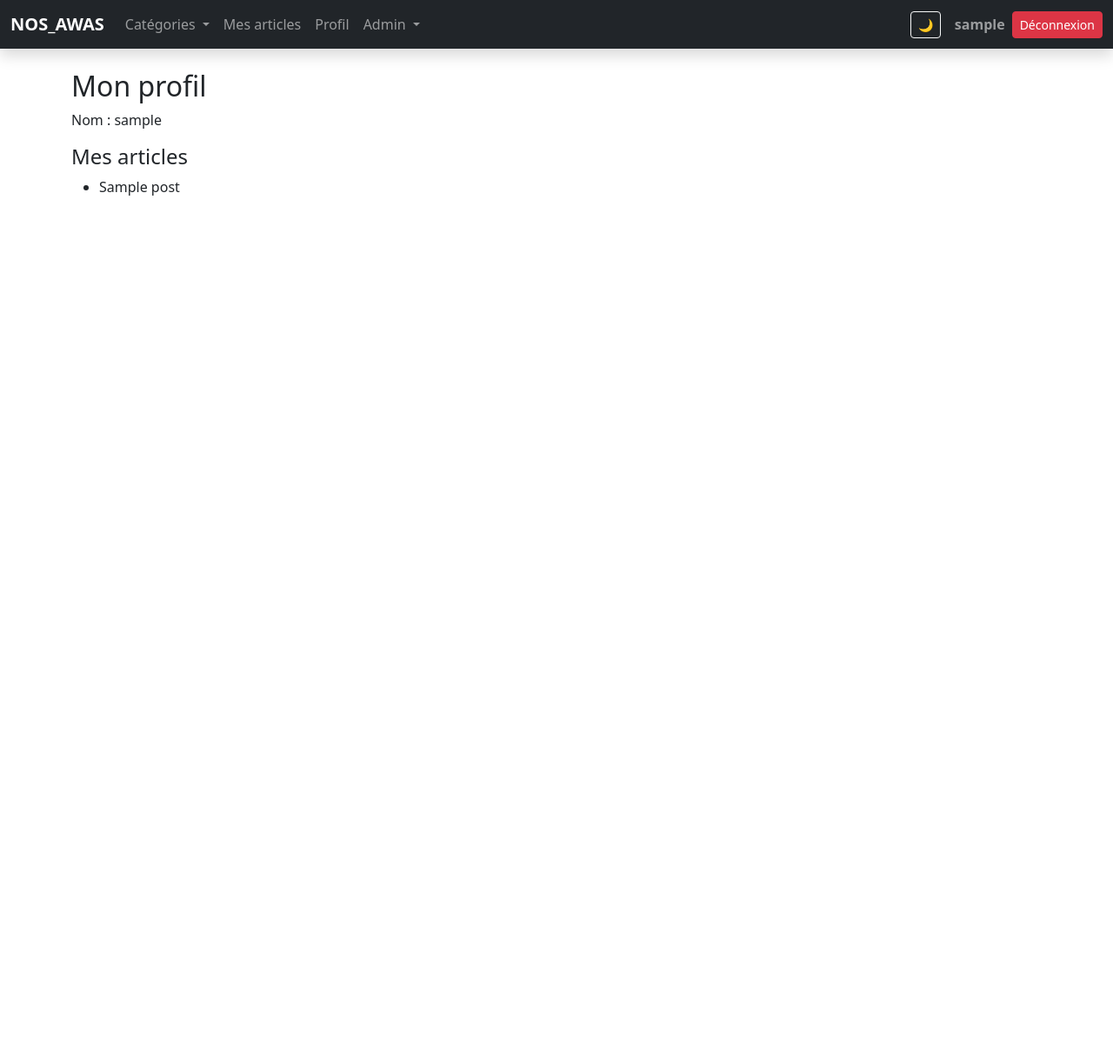
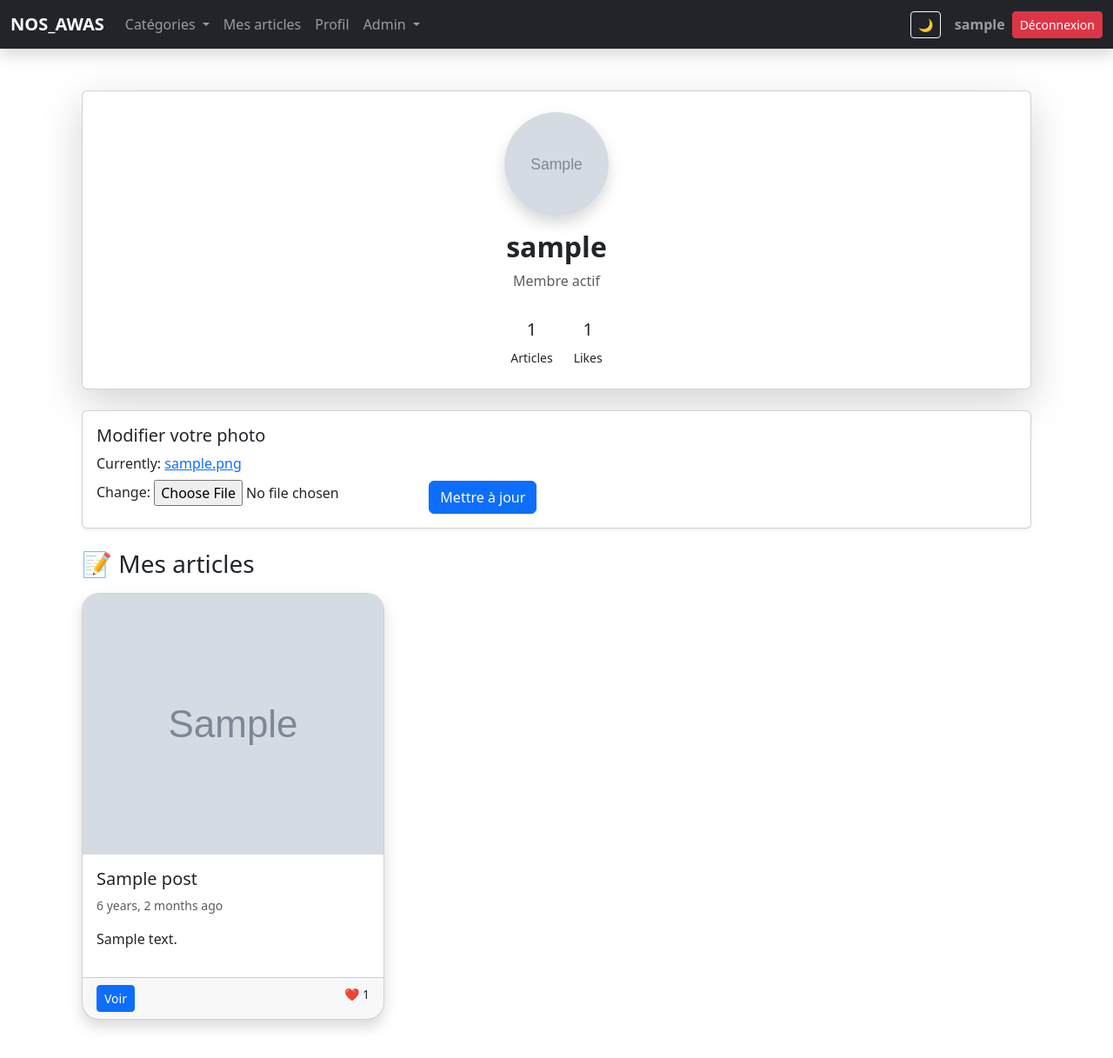
Before and after one commit to yannaristote7/NOS_AWAS, a Django app: page /profile/ in a window 1280 px wide. Shown: the whole page at 87% size. Before the commit the page ends 225 px from the top, so only its background shows below. Run offline with Django 5.2, Linux system fonts and the light colour scheme; a user stored in the database is signed in; tables that the repository leaves empty hold one stand-in row (values such as "Sample post"); grey boxes marked "Sample" are stand-in pictures.

Commit message:
PHOTO DE PROFILE

```diff
--- a/NOS_AWAS_project/settings.py
+++ b/NOS_AWAS_project/settings.py
@@ -38,7 +38,7 @@ INSTALLED_APPS = [
     'django.contrib.sessions',
     'django.contrib.messages',
     'django.contrib.staticfiles',
-    'blog',
+    'blog.apps.BlogConfig',
     'django.contrib.humanize',
 ]
 
--- /dev/null
+++ b/blog/forms.py
@@ -0,0 +1,8 @@
+# blog/forms.py
+from django import forms
+from .models import UserProfile
+
+class UserProfileForm(forms.ModelForm):
+    class Meta:
+        model = UserProfile
+        fields = ['avatar']
--- a/blog/models.py
+++ b/blog/models.py
@@ -32,3 +32,9 @@ class Like(models.Model):
 
     class Meta:
         unique_together = ('post', 'user')
+class UserProfile(models.Model):
+    user = models.OneToOneField(User, on_delete=models.CASCADE)
+    avatar = models.ImageField(upload_to='avatars/', default='avatars/default.png')
+
+    def __str__(self):
+        return self.user.username
--- a/blog/templates/blog/base.html
+++ b/blog/templates/blog/base.html
@@ -10,6 +10,7 @@
 
     <!-- JS -->
     <script src="https://cdn.jsdelivr.net/npm/bootstrap@5.3.0/dist/js/bootstrap.bundle.min.js"></script>
+    <link rel="stylesheet" href="https://cdnjs.cloudflare.com/ajax/libs/animate.css/4.1.1/animate.min.css"/>
 
     <style>
         body.dark-mode {
@@ -48,22 +49,24 @@
 
         /* Animation cards */
         .post-card {
+    border-radius: 20px;
+    overflow: hidden;
+    box-shadow: 0 5px 15px rgba(0,0,0,0.1);
+    margin-bottom: 20px;
+    background-color: #fff;
     transition: transform 0.3s ease, box-shadow 0.3s ease;
-            border-radius: 15px;
-            overflow: hidden;
 }
 
 .post-card:hover {
-            transform: translateY(-10px);
-            box-shadow: 0 10px 25px rgba(0,0,0,0.2);
+    transform: translateY(-5px);
+    box-shadow: 0 15px 25px rgba(0,0,0,0.2);
 }
 
-        /* Image */
 .post-image {
-            height: 200px;
+    width: 100%;
+    height: 300px;
     object-fit: cover;
 }
-
         /* Fade */
         @keyframes fadeIn {
             from { opacity: 0; transform: translateY(20px); }
@@ -210,6 +213,24 @@ function toggleDarkMode() {
 if (localStorage.getItem("darkMode") === "on") {
     document.body.classList.add("dark-mode");
 }
+
+
+
+
+document.addEventListener('DOMContentLoaded', () => {
+    const cards = document.querySelectorAll('.post-card');
+    const observer = new IntersectionObserver(entries => {
+        entries.forEach(entry => {
+            if(entry.isIntersecting){
+                entry.target.classList.add('animate__animated', 'animate__fadeInUp');
+                observer.unobserve(entry.target);
+            }
+        });
+    }, {threshold: 0.2});
+
+    cards.forEach(card => observer.observe(card));
+});
+
 </script>
 
 </body>
--- a/blog/templates/blog/profile.html
+++ b/blog/templates/blog/profile.html
@@ -1,16 +1,77 @@
 {% extends 'blog/base.html' %}
+{% load humanize %}
+{% load static %}
+{% block content %}
 
-{% block content %}
-<h2>Mon profil</h2>
+<div class="container mt-5">
 
-<p>Nom : {{ user.username }}</p>
+    <!-- HEADER PROFIL -->
+    <div class="card shadow-lg p-4 mb-4 text-center profile-header">
 
-<h4>Mes articles</h4>
+        <div class="mb-3">
+            <img src="{{ profile.avatar.url }}"
+                 class="rounded-circle shadow"
+                 width="120" height="120"
+                 style="object-fit: cover;">
+        </div>
 
-<ul>
-    {% for post in posts %}
-        <li>{{ post.title }}</li>
-    {% endfor %}
-</ul>
+        <h2 class="fw-bold">{{ request.user.username }}</h2>
+        <p class="text-muted">Membre actif</p>
+
+        <!-- STATS -->
+        <div class="d-flex justify-content-center gap-4 mt-3">
+            <div>
+                <h5>{{ request.user.post_set.count }}</h5>
+                <small>Articles</small>
+            </div>
+            <div>
+                <h5>{{ total_likes }}</h5>
+                <small>Likes</small>
+            </div>
+        </div>
+
+    </div>
+
+    <!-- FORM AVATAR -->
+    <div class="card p-3 shadow-sm mb-4">
+        <h5>Modifier votre photo</h5>
+        <form method="post" enctype="multipart/form-data">
+            {% csrf_token %}
+            {{ form.avatar }}
+            <button class="btn btn-primary mt-2">Mettre à jour</button>
+        </form>
+    </div>
+
+    <!-- ARTICLES -->
+    <h3 class="mb-3">📝 Mes articles</h3>
+
+    <div class="row">
+        {% for post in posts %}
+        <div class="col-md-4 mb-4">
+            <div class="card post-card shadow">
+
+                {% if post.image %}
+                    <img src="{{ post.image.url }}" class="card-img-top post-image">
+                {% endif %}
+
+                <div class="card-body">
+                    <h5>{{ post.title }}</h5>
+                    <p class="text-muted small">{{ post.created_at|naturaltime }}</p>
+                    <p>{{ post.content|truncatewords:12 }}</p>
+                </div>
+
+                <div class="card-footer d-flex justify-content-between">
+                    <a href="{% url 'post_detail' post.id %}" class="btn btn-primary btn-sm">Voir</a>
+                    <small>❤️ {{ post.likes.count }}</small>
+                </div>
+
+            </div>
+        </div>
+        {% empty %}
+            <p>Aucun article pour le moment.</p>
+        {% endfor %}
+    </div>
+
+</div>
 
 {% endblock %}
--- a/blog/views.py
+++ b/blog/views.py
@@ -11,6 +11,8 @@ from django.contrib import messages
 from .models import Comment
 from .models import Like
 from django.db.models import Count
+from .forms import UserProfileForm
+from .models import UserProfile
 
 
 # ---------------- HOME ----------------
@@ -243,7 +245,32 @@ def toggle_like(request, post_id):
 
     return redirect('post_detail', post_id=post.id)
 #------------------PROFIL------------------
+# blog/views.py
 @login_required
 def profile(request):
+    profile, created = UserProfile.objects.get_or_create(user=request.user)
+
+@login_required
+def profile(request):
+    profile, created = UserProfile.objects.get_or_create(user=request.user)
+
     posts = Post.objects.filter(author=request.user)
-    return render(request, 'blog/profile.html', {'posts': posts})
+
+    # 🔥 total likes
+    total_likes = sum(post.likes.count() for post in posts)
+
+    if request.method == 'POST':
+        form = UserProfileForm(request.POST, request.FILES, instance=profile)
+        if form.is_valid():
+            form.save()
+            messages.success(request, "Avatar mis à jour !")
+            return redirect('profile')
+    else:
+        form = UserProfileForm(instance=profile)
+
+    return render(request, 'blog/profile.html', {
+        'form': form,
+        'profile': profile,
+        'posts': posts,
+        'total_likes': total_likes
+    })
```
Also changed, not shown: blog/apps.py (+5 -2 lines), blog/signals.py (added, +10 -0 lines), blog/templates/blog/home.html (+17 -25 lines), blog/migrations/0005_userprofile.py (added). Lines whose indentation alone changed are shown as unchanged.
